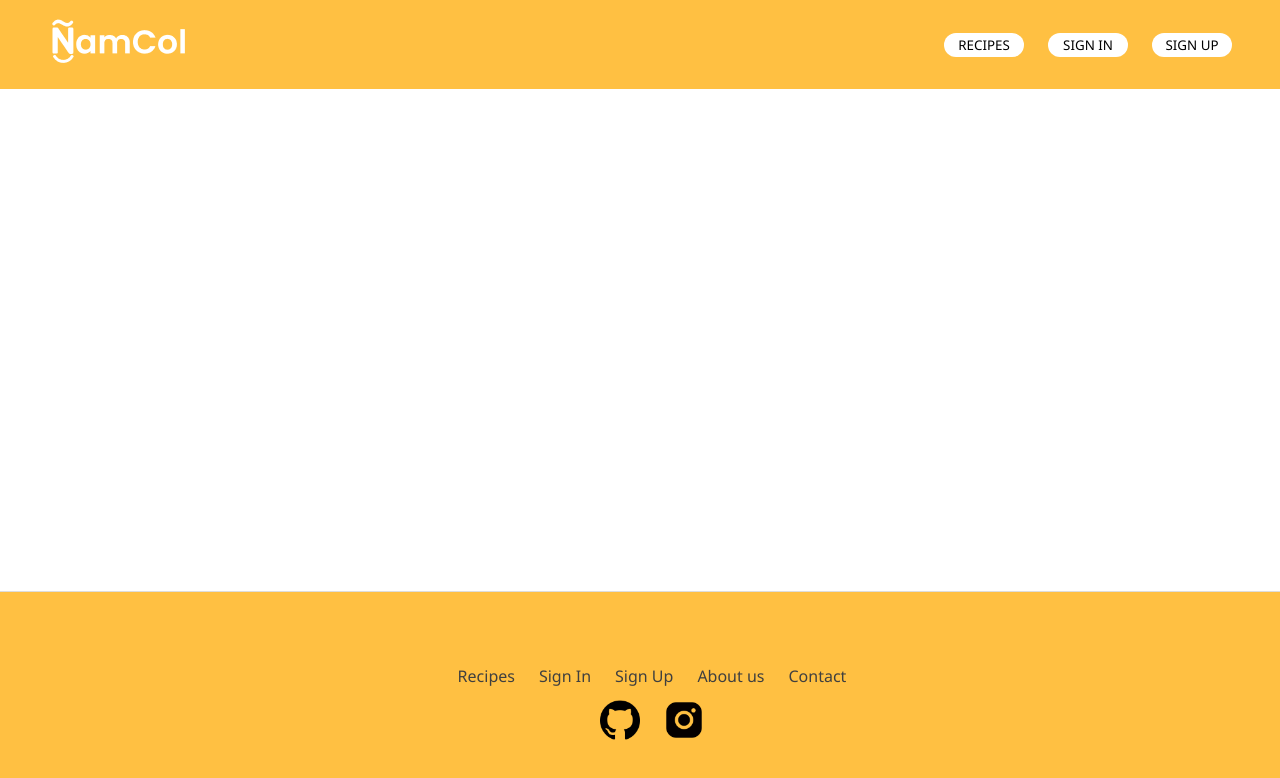
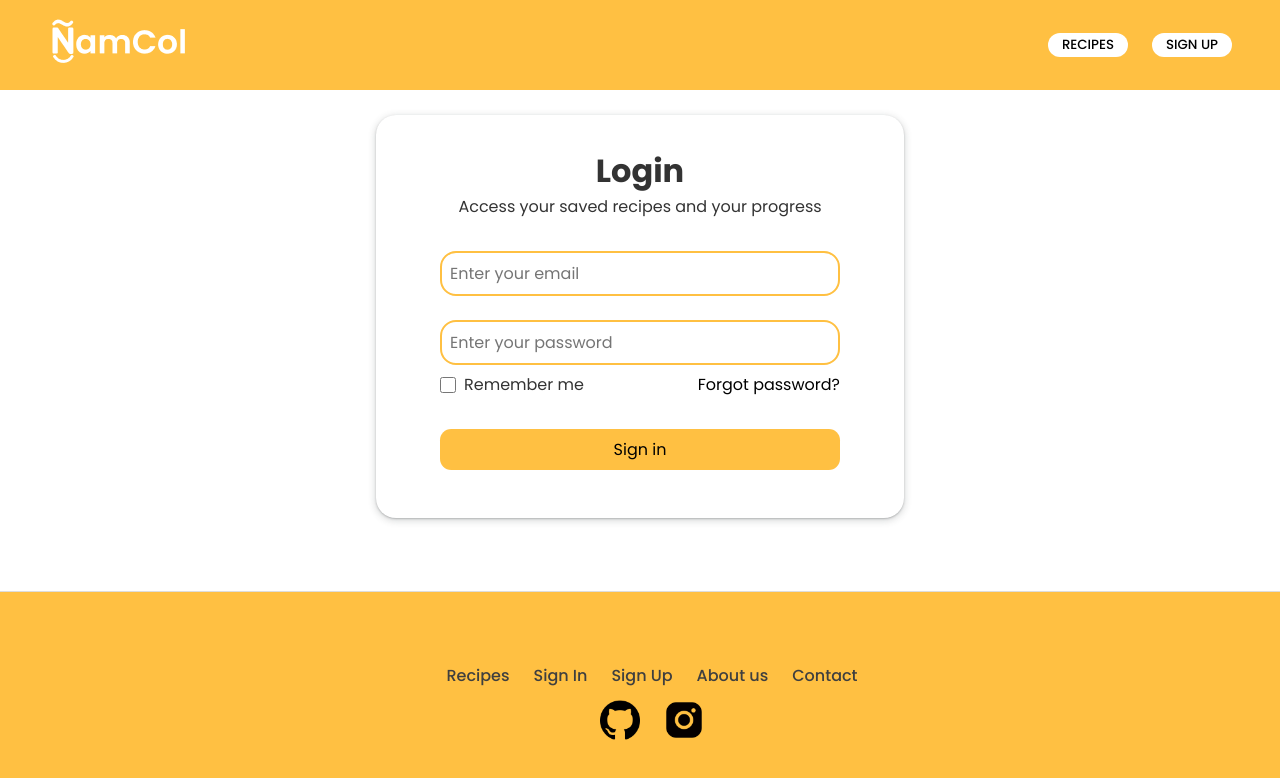
Before and after one commit to Militaseeee/namCol_frontend, a website built with Vite: page index.html in a window 1280 px wide. Both pictures are taken after a click on the button "SIGN IN". Built offline with nearby package versions, Linux system fonts and the light colour scheme.

Commit message:
feat: creation of the login front end and connection to the backend

```diff
--- a/index.html
+++ b/index.html
@@ -20,13 +20,13 @@
       <img class="logo" src="./src/assets/logo ñamcol largo black 1.png">
     </a>
     <nav>
-      <button class="nav-button">
+      <button class="nav-button" id="btnRecipes">
           <a href="/recipes" data-link>RECIPES</a>
       </button>
-      <button class="nav-button">
+      <button class="nav-button" id="btnSignin">
           <a href="/signin" data-link>SIGN IN</a>
       </button>
-      <button class="nav-button">
+      <button class="nav-button" id="btnSignup">
           <a href="/signup" data-link>SIGN UP</a>
       </button>
 
@@ -61,6 +61,6 @@
     </div>
     </footer>
 
-  <script src="./src/router.js"></script>
+  <script type="module" src="./src/router.js"></script>
 </body>
 </html>
--- a/src/pages/login/index.html
+++ b/src/pages/login/index.html
@@ -0,0 +1,20 @@
+<section class="login">
+    <form id="loginForm" class="card-login">
+        <div class="header-login">
+            <h1>Login</h1>
+            <p>Access your saved recipes and your progress</p>
+        </div>
+        <div class="inputs">
+            <input type="email" name="email" id="email" placeholder="Enter your email" required>
+            <input type="password" name="password" id="password" placeholder="Enter your password" required>
+        </div>
+        <div class="botton-login">
+            <div class="remember-me">
+                <input type="checkbox" name="rememberMe" id="rememberMe">
+                <p>Remember me</p>
+            </div>
+            <h4><a href="">Forgot password?</a></h4>
+        </div>
+        <button type="submit" class="btn-login">Sign in</button>
+    </form>
+</section>
--- /dev/null
+++ b/src/pages/login/index.js
@@ -0,0 +1,35 @@
+import { loginUser } from "../../services/loginService.js";
+import { navigate } from "../../router.js";
+import { saveLocalStorage, saveSessionStorage} from "../../services/auth.js";
+
+export function initLogin() {
+  const form = document.getElementById("loginForm");
+  const btnSignin = document.getElementById("btnSignin");
+  btnSignin.style.display = "none";
+  if (!form) return;
+
+  form.addEventListener("submit", async (e) => {
+    e.preventDefault();
+
+    const email = document.getElementById("email").value;
+    const password = document.getElementById("password").value;
+    const rememberMe = document.getElementById("rememberMe").checked;
+
+    const { ok, data } = await loginUser(email, password);
+
+    if (ok) {
+      if (rememberMe) {
+        saveLocalStorage(data.user);
+      } else {
+        saveSessionStorage(data.user);
+      }
+
+      console.log("✅ " + data.message);
+
+
+      navigate("/");
+    } else {
+      console.log("❌ " + (data.message || data.mensaje));
+    }
+  });
+}
--- /dev/null
+++ b/src/pages/login/style.css
@@ -0,0 +1,81 @@
+@import url('https://fonts.googleapis.com/css2?family=Poppins:ital,wght@0,100;0,200;0,300;0,400;0,500;0,600;0,700;0,800;0,900;1,100;1,200;1,300;1,400;1,500;1,600;1,700;1,800;1,900&display=swap');
+
+.login {
+    display: flex;
+    text-align: center;
+    justify-content: center;
+    align-items: center;
+    height: 100%;
+}
+
+.card-login {
+    box-shadow: rgba(60, 64, 67, 0.3) 0px 1px 2px 0px, rgba(60, 64, 67, 0.15) 0px 2px 6px 2px;
+    border-radius: 20px;
+    padding: 2rem 4rem;
+    width: 100%;
+    max-width: 33rem;
+}
+
+.header-login h1 {
+    font-size: 2rem;
+}
+
+.inputs{
+    display: flex;
+    flex-direction: column;
+    padding-top: 2rem;
+    padding-bottom: 0.5rem;
+    gap: 1.5rem;
+}
+
+.inputs input{
+    font-family: "Poppins", sans-serif;
+    padding: 0.5rem;
+    border-radius: 1rem;
+    border: 2px solid #FFC042;
+    font-size: 1rem;
+}
+
+.botton-login{
+    display: flex;
+    justify-content: space-between;
+    flex-wrap: wrap;
+}
+
+.remember-me{
+    display: flex;
+    gap: 0.5rem;
+    align-items: center;
+}
+
+.remember-me input[type="checkbox"] {
+  accent-color: #FFC042;
+  width: 1rem;
+  height: 1rem;
+  cursor: pointer;
+}
+
+.botton-login a{
+    text-decoration: none;
+    color: black;
+    font-weight: 400;
+}
+
+.btn-login{
+    margin-top: 2rem;
+    margin-bottom: 1rem;
+    width: 100%;
+    border-radius: 0.7rem;
+    border: none;
+    background-color: #FFC042;
+    font-family: "Poppins", sans-serif;
+    padding: 0.5rem;
+    font-size: 1rem;
+}
+
+.btn-login:hover{
+    background-color: #f0ba4e;
+    scale: 1.02;
+    transition: 0.2s all ease-in-out;
+    cursor: pointer;
+}
--- a/src/router.js
+++ b/src/router.js
@@ -1,3 +1,5 @@
+import { getSession, isAuthenticated } from "./services/auth.js";
+
 const routes = {
   "/": "./src/pages/home/index.html",
   "/recipes": "./src/pages/recipes/index.html",
@@ -6,10 +8,10 @@ const routes = {
   "/listingredients": "./src/pages/list_ingredients/index.html",
 };
 
-async function navigate(pathname) {
+export async function navigate(pathname) {
   const route = routes[pathname];
   if (!route) {
-    document.getElementById("content").innerHTML = "<h1>404 - Page Not Found</h1>";
+    document.getElementById("content").innerHTML = '<h1 class="no-found">404 - Page Not Found</h1>';
     return;
   }
 
@@ -18,11 +20,25 @@ async function navigate(pathname) {
 
   history.pushState({}, "", pathname);
 
+  const session = getSession();
+  if (session) {
+    isAuthenticated();
+    if(pathname === "/signin" || pathname === "/signup") {
+      navigate("/");
+    }
+  }
+
   if (pathname === "/listingredients") {
     import("./pages/list_ingredients/index.js").then(module => {
       module.initRecipes(); // llamamos a una función de arranque - Mientras tanto
     });
   }
+
+  if (pathname === "/signin") {
+  import("./pages/login/index.js").then(module => {
+    module.initLogin();
+  });
+}
 
 }
 
@@ -37,3 +53,8 @@ document.body.addEventListener("click", (e) => {
 
 // Load home at startup
 navigate(window.location.pathname);
+
+/* window.addEventListener("popstate", () => {
+  navigate(location.pathname, false);
+});
+ */
--- /dev/null
+++ b/src/services/auth.js
@@ -0,0 +1,44 @@
+
+export function saveSessionStorage(user) {
+    const sessionData = JSON.stringify(user);
+    sessionStorage.setItem("session", sessionData);
+}
+
+export function saveLocalStorage(user) {
+    const sessionData = JSON.stringify(user);
+    localStorage.setItem("session", sessionData);
+}
+
+export function getSession() {
+    const sessionLocal = localStorage.getItem("session");
+    const sessionSession = sessionStorage.getItem("session");
+
+    if (sessionLocal) {
+        return JSON.parse(sessionLocal);
+    } else if (sessionSession) {
+        return JSON.parse(sessionSession);
+    } else {
+        return null;
+    }
+}
+
+export function logout() {
+    localStorage.removeItem("session");
+    sessionStorage.removeItem("session");
+}
+
+export function isAuthenticated() {
+    const btnSignin = document.getElementById("btnSignin");
+    const btnSignup = document.getElementById("btnSignup");
+    const nav = document.querySelector("nav");
+    const btnName = document.createElement("button");
+    const name = getSession().name.toUpperCase();
+
+    btnSignin.style.display = "none";
+    btnSignup.style.display = "none";
+
+    btnName.classList.add("nav-button");
+    btnName.innerHTML = `<a href="/profile" data-link id="btnName">${name}</a>`;
+    if (document.getElementById("btnName")) return;
+    nav.appendChild(btnName);
+}
--- /dev/null
+++ b/src/services/loginService.js
@@ -0,0 +1,19 @@
+import { BASE_URL } from "./services";
+
+export async function loginUser(email, password) {
+  try {
+    const response = await fetch(`${BASE_URL}/login`, {
+      method: "POST",
+      headers: {
+        "Content-Type": "application/json",
+      },
+      body: JSON.stringify({ email, password }),
+    });
+
+    const data = await response.json();
+    return { ok: response.ok, data };
+  } catch (error) {
+    console.error("Login error:", error);
+    return { ok: false, data: { message: "Server error" } };
+  }
+}
--- a/src/styles/style.css
+++ b/src/styles/style.css
@@ -1,9 +1,11 @@
+@import url('https://fonts.googleapis.com/css2?family=Poppins:ital,wght@0,100;0,200;0,300;0,400;0,500;0,600;0,700;0,800;0,900;1,100;1,200;1,300;1,400;1,500;1,600;1,700;1,800;1,900&display=swap');
+
 /* Reset básico */
 * {
   margin: 0;
   padding: 0;
   box-sizing: border-box;
-  font-family: 'Segoe UI', sans-serif;
+  font-family: "Poppins", sans-serif;
 }
 
 body {
@@ -218,3 +220,8 @@ html, body {
   margin-top: 1%;
   margin-left: 2%;
 }
+
+.no-found {
+  text-align: center;
+  padding-top: 2rem;
+}
```
